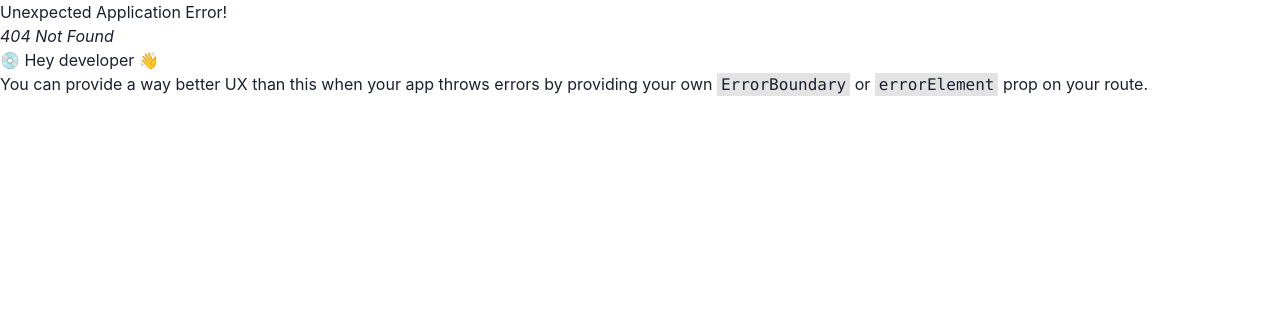
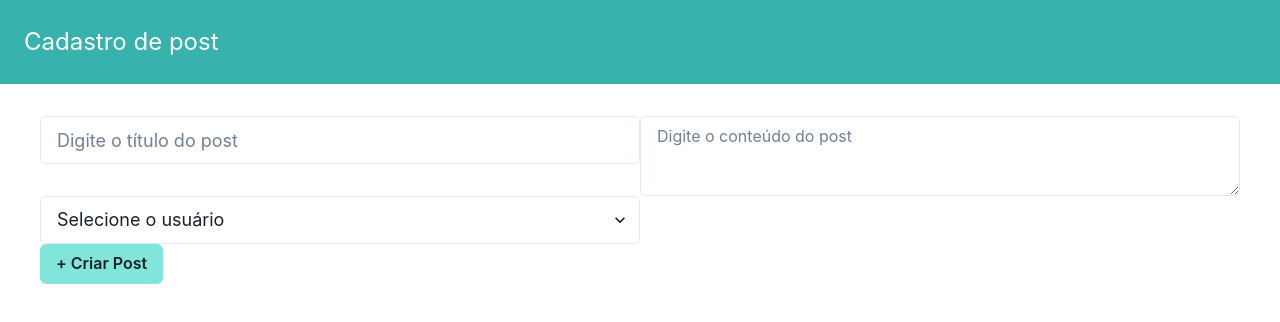
Before and after one commit to NikaElla69/FrontEnd, a React (Create React App) app: page /postLibForm in a window 1280 px wide. Before the commit this address had no page. Shown: the top 322 px of the page. Built offline with nearby package versions, Linux system fonts and the light colour scheme.

Commit message:
Commit Aula 18/06 ok

```diff
--- a/package.json
+++ b/package.json
@@ -13,6 +13,7 @@
     "framer-motion": "^11.2.12",
     "react": "^18.3.1",
     "react-dom": "^18.3.1",
+    "react-hook-form": "^7.52.0",
     "react-router-dom": "^6.24.0",
     "react-scripts": "^5.0.1",
     "web-vitals": "^2.1.4"
--- a/src/App.js
+++ b/src/App.js
@@ -9,6 +9,7 @@ import Profile from "./pages/Profile";
 import { ChakraProvider } from "@chakra-ui/react";
 import SearchPokemon from "./pages/SearchPokemon";
 import CreatePost from "./pages/CreatePost";
+import CreatePostLibForm from "./pages/CreatePostLibForm";
 
 const router = createBrowserRouter([
   {
@@ -30,6 +31,10 @@ const router = createBrowserRouter([
   {
     path: "/post",
     element: <CreatePost />
+  },
+  {
+    path: "/postLibForm",
+    element: <CreatePostLibForm />
   }
 ])
 
--- /dev/null
+++ b/src/pages/CreatePostLibForm.js
@@ -0,0 +1,87 @@
+import { Button, Flex, Input, Select, Textarea } from "@chakra-ui/react";
+import Header from "../components/Header";
+import { useState } from "react";
+import axios from "axios";
+import { useForm } from "react-hook-form";
+
+const USERS = [
+    {
+        name: "Camilla",
+        id: 1,
+    },
+    {
+        name: "Bella",
+        id: 2,
+    },
+    {
+        name: "João",
+        id: 3,
+    }
+]
+
+const CreatePostLibForm = () => {
+
+    const { register, handleSubmit, watch, formState: { errors }, } = useForm();
+
+
+    const createPost = async (values) => {
+        try {
+            await axios.post("https://jsonplaceholder.typicode.com/posts", {
+                title: values.title,
+                body: values.body,
+                userId: values.user,
+            })
+            alert("Post criado com sucesso!")
+        } catch (error) {
+            console.log(error);
+        }
+    }
+
+    return (
+        <div>
+            <Header title={"Cadastro de post"} />
+            <Flex
+                direction={"column"}
+                gap={8}
+                padding={8}
+                justifyContent={"center"}
+                alignItems={"center"}
+            >
+                <form onSubmit={handleSubmit(createPost)}>
+
+                    <Input
+                        placeholder="Digite o título do post"
+                        size={"lg"}
+                        width={600}
+                        {...register("title", { required: true })}
+                    />
+                    <Textarea
+                        placeholder="Digite o conteúdo do post"
+                        width={600}
+                        {...register("body")}
+                    />
+                    <Select
+                        placeholder="Selecione o usuário"
+                        width={600}
+                        size={"lg"}
+                        {...register("user")}
+                    >
+                        {USERS.map(user => (
+                            <option value={user.id} key={user.id}>
+                                {user.name}
+                            </option>
+                        ))}
+                    </Select>
+                    <Button
+                        bgColor={"teal.200"}
+                        type="submit"
+                    >
+                        + Criar Post
+                    </Button>
+                </form>
+            </Flex>
+        </div>
+    );
+}
+
+export default CreatePostLibForm;
--- a/src/pages/Home.js
+++ b/src/pages/Home.js
@@ -15,6 +15,9 @@ const Home = () => {
             <div>
                 <Link to="/post">Ir para a página de post</Link>
             </div>
+            <div>
+                <Link to="/postLibForm">Ir para a página de post Lib form</Link>
+            </div>
         </div>
     );
 }
```
Also changed, not shown: 1 other file (tests, documents, lock files or other folders).
